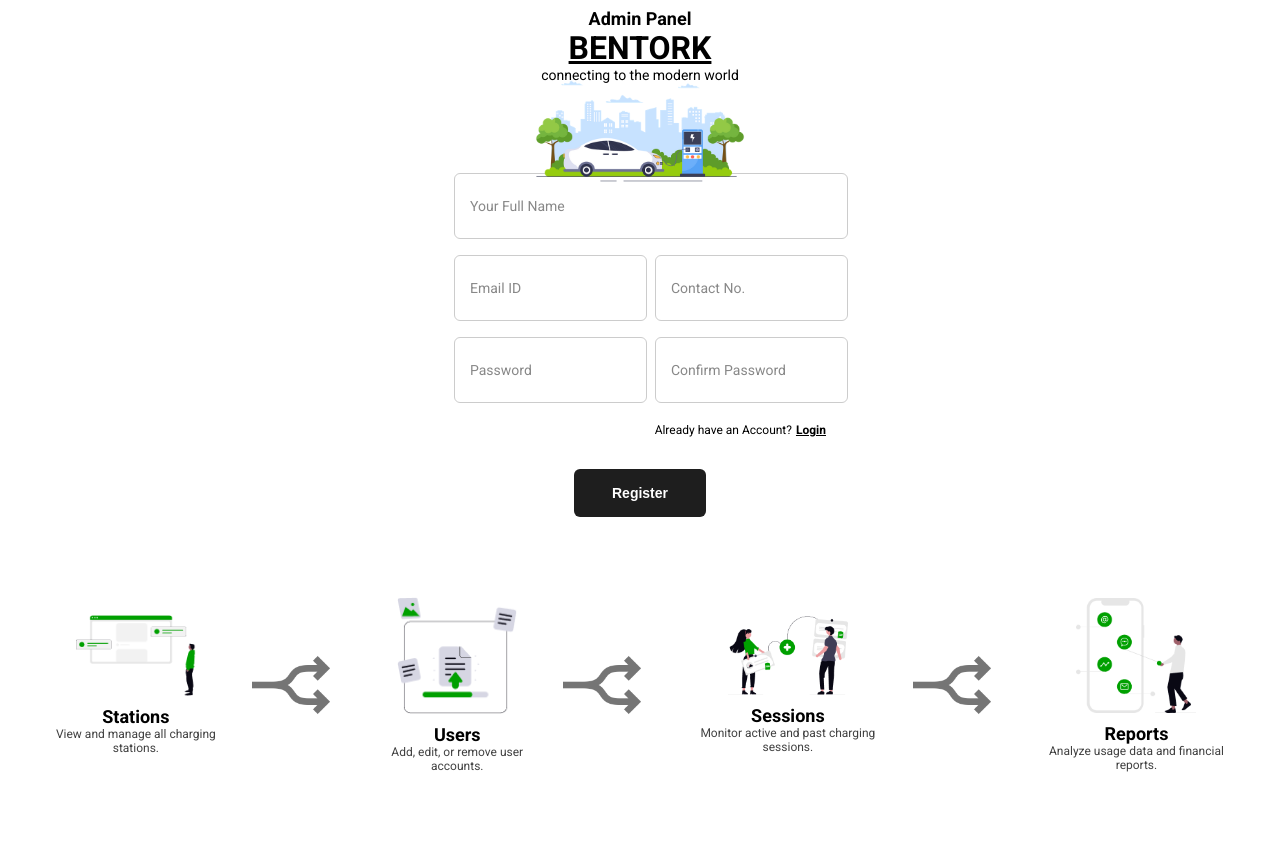
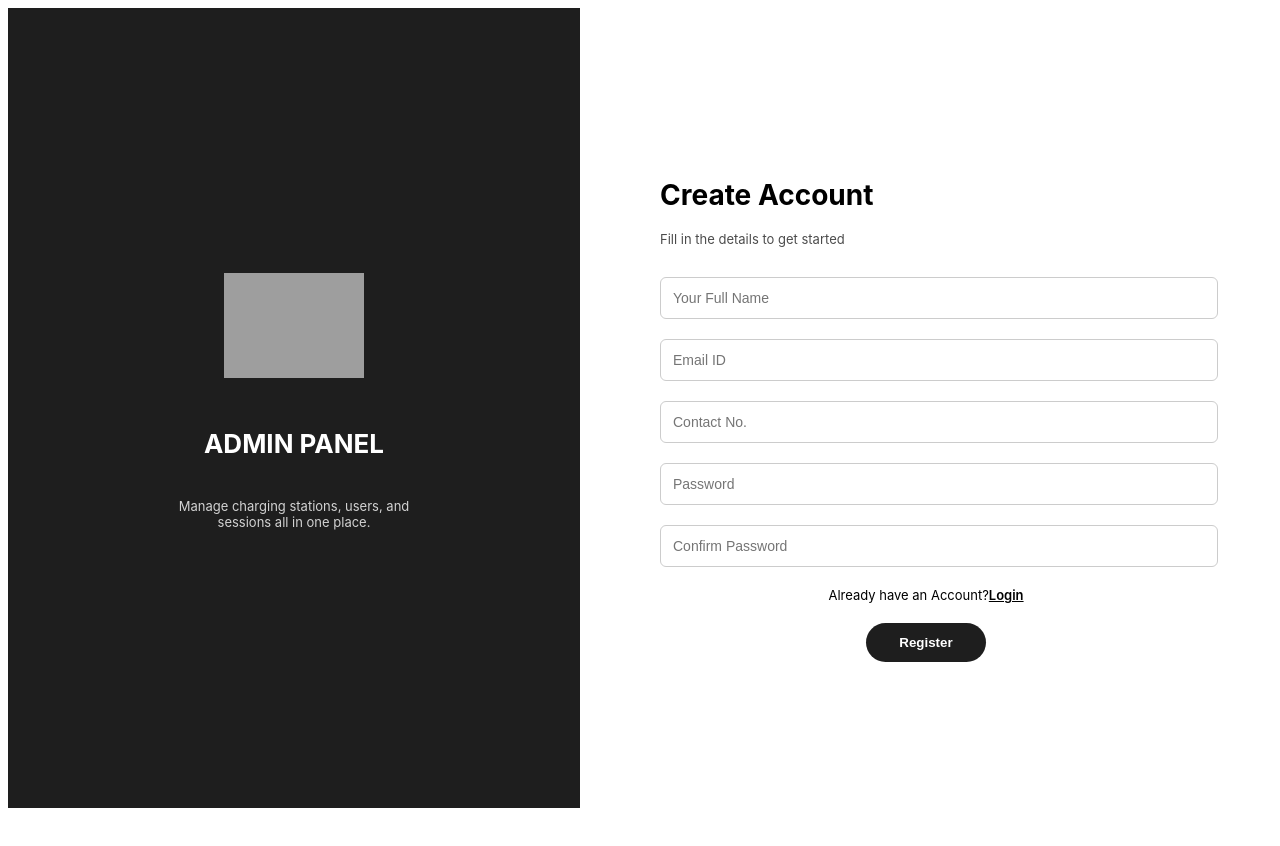
Before and after one commit to bentork5151/ev_charging_sys_frontend_web, a React (Vite) app in the folder Website/: page /AdminRegister in a window 1280 px wide. Shown: the top 846 px of the page. After the commit the page ends 816 px from the top, so only its background shows below. Built offline with nearby package versions, Linux system fonts and the light colour scheme; grey boxes are pictures that could not be loaded.

Commit message:
admin registration page changed (#19)
admin registration page changed

Co-authored-by: bentork5151 <tushar.bentork@gmail.com>

```diff
--- a/Website/src/components/admin/ChargerSearchBar.jsx
+++ b/Website/src/components/admin/ChargerSearchBar.jsx
@@ -36,9 +36,9 @@
       cursor: "pointer",
       color: "#0e0101ff",
       padding: "10px 20px",
-      fontSize: "15px",
+
     borderRadius: "20px",
-    padding:"10px",
+
     width:"150px"
 
 
--- a/Website/src/components/admin/SearchBar.jsx
+++ b/Website/src/components/admin/SearchBar.jsx
@@ -36,9 +36,9 @@
       cursor: "pointer",
       color: "#0e0101ff",
       padding: "10px 20px",
-      fontSize: "15px",
+
     borderRadius: "20px",
-    padding:"10px",
+
     width:"150px"
 
 
--- a/Website/src/pages/Admin/AdminRegister.jsx
+++ b/Website/src/pages/Admin/AdminRegister.jsx
@@ -1,87 +1,26 @@
-import { useState, useEffect } from "react";
+import { useState } from "react";
 import { useNavigate } from "react-router-dom";
-
-// ✅ Images
-import ElectricCar from "../../assets/images/electric_car_admin_panel.png";
-import stepStations from "../../assets/images/undraw_browsing-online_rozb.png";
-import stepUsers from "../../assets/images/undraw_files-uploading_qf8u.png";
-import stepSessions from "../../assets/images/undraw_group-project_kow1.png";
-import stepReports from "../../assets/images/undraw_mobile-marketing_7x7m.png";
-import arrowRight from "../../assets/images/arrow.png";
+// import bentork_logo from "/Users/apple/Desktop/ev_charging_sys_frontend_web/Website/src/assets/images/bentork_logo.png";   // <-- Your logo image
 
 export default function AdminRegister() {
   const navigate = useNavigate();
 
-  // 🧠 Form states
   const [fullName, setFullName] = useState("");
   const [emailValue, setEmailValue] = useState("");
   const [contactNo, setContactNo] = useState("");
   const [passwordValue, setPasswordValue] = useState("");
   const [confirmPassword, setConfirmPassword] = useState("");
 
-  // ✨ Focus animation states
-  const [focusedField, setFocusedField] = useState("");
-  const [isMobile, setIsMobile] = useState(false);
-
-  // 📱 Detect screen size
-  useEffect(() => {
-    const checkScreen = () => setIsMobile(window.innerWidth < 768);
-    checkScreen();
-    window.addEventListener("resize", checkScreen);
-    return () => window.removeEventListener("resize", checkScreen);
-  }, []);
-
-  // 🧩 Floating input field generator
-  const renderInput = ({ label, type, value, onChange, name }) => (
-    <div style={{ position: "relative", flex: 1, width: "100%" }}>
-      <label
-        style={{
-          position: "absolute",
-          left: "12px",
-          top: focusedField === name || value ? "-8px" : "50%",
-          transform:
-            focusedField === name || value ? "translateY(0)" : "translateY(-50%)",
-          fontSize: focusedField === name || value ? "12px" : isMobile ? "13px" : "14px",
-          color: focusedField === name ? "violet" : "#888",
-          background: "#fff",
-          padding: "0 4px",
-          zIndex: 1,
-          transition: "all 0.2s ease",
-        }}
-      >
-        {label}
-      </label>
-      <input
-        type={type}
-        value={value}
-        onChange={onChange}
-        onFocus={() => setFocusedField(name)}
-        onBlur={() => setFocusedField("")}
-        style={{
-          padding: "10px",
-          fontSize: isMobile ? "13px" : "14px",
-          border: focusedField === name ? "2px solid violet" : "1px solid #ccc",
-          borderRadius: "6px",
-          width: "100%",
-          height: "44px",
-          outline: "none",
-          transition: "border 0.2s ease",
-        }}
-      />
-    </div>
-  );
-
-  // ✅ Handle Registration
   const handleRegister = async (e) => {
     e.preventDefault();
 
     if (!fullName || !emailValue || !contactNo || !passwordValue || !confirmPassword) {
-      alert("Please fill in all required fields.");
+      alert("Please fill all fields.");
       return;
     }
 
     if (passwordValue !== confirmPassword) {
-      alert("Password and Confirm Password must match.");
+      alert("Passwords do not match!");
       return;
     }
 
@@ -89,7 +28,6 @@
       const response = await fetch("http://localhost:8080/api/admin/signup", {
         method: "POST",
         headers: { "Content-Type": "application/json" },
-        // ✅ Match backend field names
         body: JSON.stringify({
           name: fullName,
           email: emailValue,
@@ -99,244 +37,196 @@
       });
 
       const result = await response.text();
-      console.log("Backend Response:", result);
 
       if (!response.ok) {
-        alert(result || "Registration failed. Please try again.");
+        alert(result || "Registration failed");
         return;
       }
 
-      alert("Registration successful! Redirecting to login...");
+      alert("Registration successful!");
       navigate("/login");
-    } catch (error) {
-      console.error("Registration error:", error);
-      alert("Something went wrong. Please try again later.");
+    } catch (err) {
+      console.error(err);
+      alert("Something went wrong!");
     }
   };
 
   return (
-    <div
-      style={{
-        display: "flex",
-        flexDirection: "column",
-        alignItems: "center",
-        textAlign: "center",
-        fontFamily: "Roboto, sans-serif",
-        minHeight: "100vh",
-        paddingBottom: "100px",
-      }}
-    >
-      {/* 🧭 Header */}
-      <div>
-        <h1 style={{ fontSize: isMobile ? "16px" : "18px", fontWeight: "700", margin: 0 }}>
-          Admin Panel
-        </h1>
-        <h2
-          style={{
-            fontSize: isMobile ? "26px" : "32px",
-            fontWeight: "900",
-            textDecoration: "underline",
-            margin: 0,
-          }}
-        >
-          BENTORK
-        </h2>
-        <p style={{ fontSize: isMobile ? "12px" : "14px", color: "black", margin: 0 }}>
-          connecting to the modern world
-        </p>
-      </div>
+    <>
+      {/* INTERNAL CSS */}
+      <style>{`
+        .register-container {
+          display: flex;
+          height: 100vh;
+          font-family: Inter, sans-serif;
+        }
 
-      {/* 🚗 Electric Car Image */}
-      <img
-        src={ElectricCar}
-        alt="EV charging"
-        style={{
-          width: isMobile ? "180px" : "221px",
-          height: "auto",
-          position: "absolute",
-          top: "53px",
-          left: "50%",
-          transform: "translateX(-50%)",
-          zIndex: 9999,
-        }}
-      />
+        /* LEFT PANEL */
+        .left-panel {
+          width: 50%;
+          background: #1E1E1E;
+          color: white;
+          display: flex;
+          flex-direction: column;
+          justify-content: center;
+          align-items: center;
+          padding: 20px;
+        }
 
-      {/* 📝 Registration Form */}
-      <form
-        onSubmit={handleRegister}
-        style={{
-          display: "flex",
-          flexDirection: "column",
-          alignItems: "center",
-          gap: "16px",
-          marginTop: isMobile ? "100px" : "90px",
-          marginBottom: "20px",
-          width: "100%",
-          maxWidth: "372px",
-          padding: isMobile ? "0 12px" : "0",
-        }}
-      >
-        {renderInput({
-          label: "Your Full Name",
-          type: "text",
-          value: fullName,
-          onChange: (e) => setFullName(e.target.value),
-          name: "fullName",
-        })}
+        .logo-img {
+          width: 140px;
+          margin-bottom: 10px;
+        }
 
-        <div
-          style={{
-            display: "flex",
-            gap: "30px",
-            width: "100%",
-            flexDirection: isMobile ? "column" : "row",
-          }}
-        >
-          {renderInput({
-            label: "Email ID",
-            type: "email",
-            value: emailValue,
-            onChange: (e) => setEmailValue(e.target.value),
-            name: "email",
-          })}
 
-          {renderInput({
-            label: "Contact No.",
-            type: "tel",
-            value: contactNo,
-            onChange: (e) => setContactNo(e.target.value),
-            name: "contact",
-          })}
-        </div>
 
-        <div
-          style={{
-            display: "flex",
-            gap: "30px",
-            width: "100%",
-            flexDirection: isMobile ? "column" : "row",
-          }}
-        >
-          {renderInput({
-            label: "Password",
-            type: "password",
-            value: passwordValue,
-            onChange: (e) => setPasswordValue(e.target.value),
-            name: "password",
-          })}
+        .panel-heading {
+          margin-top: 40px;
+          font-size: 26px;
+        }
 
-          {renderInput({
-            label: "Confirm Password",
-            type: "password",
-            value: confirmPassword,
-            onChange: (e) => setConfirmPassword(e.target.value),
-            name: "confirmPassword",
-          })}
-        </div>
+        .panel-desc {
+          font-size: 13px;
+          opacity: 0.8;
+          max-width: 260px;
+          text-align: center;
+        }
 
-        {/* 🔗 Login Link */}
-        <div
-          style={{
-            fontSize: isMobile ? "11px" : "12px",
-            width: "100%",
-            display: "flex",
-            justifyContent: "right",
-            gap: "6px",
-            marginTop: "4px",
-          }}
-        >
-          <p style={{ margin: 0, color: "black" }}>
-            Already have an Account?
-            <span
-              onClick={() => navigate("/login")}
-              style={{
-                color: "black",
-                fontWeight: "600",
-                textDecoration: "underline",
-                marginLeft: "4px",
-                cursor: "pointer",
-              }}
-            >
-              Login
-            </span>
+        /* RIGHT PANEL */
+        .right-panel {
+          width: 50%;
+          background: white;
+          display: flex;
+          flex-direction: column;
+          justify-content: center;
+          padding: 40px 80px;
+        }
+
+        .title {
+          font-size: 28px;
+          margin-bottom: 6px;
+        }
+
+        .subtitle {
+          font-size: 13px;
+          margin-bottom: 30px;
+          opacity: 0.7;
+        }
+
+        .reg-form {
+          display: flex;
+          flex-direction: column;
+          gap: 20px;
+        }
+
+        .reg-input {
+          padding: 12px;
+          width: 100%;
+          font-size: 14px;
+          border: 1px solid #ccc;
+          border-radius: 6px;
+          outline: none;
+        }
+
+        .login-text {
+          font-size: 13px;
+          text-align: right;
+           margin: 0 auto;
+        }
+
+        .login-text span {
+
+          text-decoration: underline;
+          cursor: pointer;
+          font-weight: 600;
+        }
+
+        .reg-button {
+  width: 120px;
+  padding: 12px;
+  background: #1E1E1E;
+  color: white;
+  border: none;
+  border-radius: 20px;
+  cursor: pointer;
+  font-weight: 600;
+  margin: 0 auto;
+  display: block;
+}
+      `}</style>
+
+      {/* PAGE LAYOUT */}
+      <div className="register-container">
+
+        {/* LEFT SECTION */}
+        <div className="left-panel">
+          <img src={"https://raw.githubusercontent.com/bentork5151/assets/refs/heads/main/Logo/logo_inverted.png  "} alt="Bentork Logo" className="logo-img" />
+
+
+          <h3 className="panel-heading">ADMIN PANEL</h3>
+          <p className="panel-desc">
+            Manage charging stations, users, and sessions all in one place.
           </p>
         </div>
 
-        <button
-          type="submit"
-          style={{
-            width: isMobile ? "100%" : "132px",
-            height: "48px",
-            marginTop: "16px",
-            borderRadius: "6px",
-            padding: "12px 28px",
-            background: "#1E1E1E",
-            color: "white",
-            fontSize: isMobile ? "13px" : "14px",
-            fontWeight: "600",
-            border: "none",
-            cursor: "pointer",
-            transition: "all 250ms ease",
-          }}
-        >
-          Register
-        </button>
-      </form>
+        {/* RIGHT SECTION */}
+        <div className="right-panel">
+          <h2 className="title">Create Account</h2>
+          <p className="subtitle">Fill in the details to get started</p>
 
-      {/* 🧭 Admin Flow Section */}
-      <div
-        style={{
-          marginTop: "40px",
-          display: "flex",
-          flexDirection: isMobile ? "column" : "row",
-          alignItems: "center",
-          justifyContent: "center",
-          gap: "40px",
-          width: "100%",
-          maxWidth: "1200px",
-          padding: "20px 12px",
-          textAlign: "center",
-        }}
-      >
-        {[
-          { img: stepStations, title: "Stations", desc: "View and manage all charging stations." },
-          { img: stepUsers, title: "Users", desc: "Add, edit, or remove user accounts." },
-          { img: stepSessions, title: "Sessions", desc: "Monitor active and past charging sessions." },
-          { img: stepReports, title: "Reports", desc: "Analyze usage data and financial reports." },
-        ].map((step, index, arr) => (
-          <div
-            key={index}
-            style={{
-              display: "flex",
-              alignItems: "center",
-              textAlign: "center",
-              gap: "20px",
-              flexDirection: isMobile ? "column" : "row",
-            }}
-          >
-            <div style={{ display: "flex", flexDirection: "column", alignItems: "center" }}>
-              <img
-                src={step.img}
-                alt={step.title}
-                style={{
-                  width: isMobile ? "80px" : "120px",
-                  height: "auto",
-                  marginBottom: "10px",
-                }}
-              />
-              <p style={{ fontFamily: "Roboto", fontWeight: 600, fontSize: "18px", margin: "0", color: "#000" }}>
-                {step.title}
-              </p>
-              <p style={{ fontFamily: "Roboto", fontWeight: 400, fontSize: "12px", margin: "0", color: "#000000BF" }}>
-                {step.desc}
-              </p>
+          <form className="reg-form" onSubmit={handleRegister}>
+
+            <input
+              className="reg-input"
+              type="text"
+              placeholder="Your Full Name"
+              value={fullName}
+              onChange={(e) => setFullName(e.target.value)}
+            />
+
+            <input
+              className="reg-input"
+              type="email"
+              placeholder="Email ID"
+              value={emailValue}
+              onChange={(e) => setEmailValue(e.target.value)}
+            />
+
+            <input
+              className="reg-input"
+              type="tel"
+              placeholder="Contact No."
+              value={contactNo}
+              onChange={(e) => setContactNo(e.target.value)}
+            />
+
+            <input
+              className="reg-input"
+              type="password"
+              placeholder="Password"
+              value={passwordValue}
+              onChange={(e) => setPasswordValue(e.target.value)}
+            />
+
+            <input
+              className="reg-input"
+              type="password"
+              placeholder="Confirm Password"
+              value={confirmPassword}
+              onChange={(e) => setConfirmPassword(e.target.value)}
+            />
+
+            <div className="login-text">
+              Already have an Account?
+              <span onClick={() => navigate("/login")}>Login</span>
             </div>
-            {!isMobile && index < arr.length - 1 && (
-              <img src={arrowRight} alt="Arrow" style={{ width: "80px", height: "auto" }} />
-            )}
-          </div>
-        ))}
+
+            <button className="reg-button" type="submit">
+              Register
+            </button>
+          </form>
+        </div>
       </div>
-    </div>
+    </>
   );
 }
--- a/Website/src/pages/Admin/Stations.jsx
+++ b/Website/src/pages/Admin/Stations.jsx
@@ -2,7 +2,7 @@
 import { useNavigate } from "react-router-dom";
 import AddStation from "./form/AddStation";
 
-import totalIcon from "../../assets/icons/stationicon/Vector.svg";
+// import totalIcon from "../../assets/icons/stationicon/Vector.svg";
 import activeIcon from "../../assets/icons/stationicon/green.svg";
 import uptimeIcon from "../../assets/icons/stationicon/yellow.svg";
 import errorIcon from "../../assets/icons/stationicon/red.svg";
@@ -192,7 +192,7 @@
           {/* Summary Cards */}
           <div style={{ display: "flex", justifyContent: "center", marginBottom: "20px" }}>
             <div style={{ display: "flex", gap: "20px", maxWidth: "1106px", width: "100%" }}>
-              <Card title="Total Stations" value={summaryData.totalStations} icon={totalIcon} />
+            <Card title="Active Stations" value={summaryData.activeStations} icon="https://raw.githubusercontent.com/bentork5151/assets/19d62ecada81d6658614b7da7360f863b727105a/Illustrations/electric-car-8397254_1280.png" />
               <Card title="Active Stations" value={summaryData.activeStations} icon={activeIcon} />
               <Card title="Average Uptime" value={summaryData.averageUptime} icon={uptimeIcon} />
               <Card title="Error Today" value={summaryData.errorToday} icon={errorIcon} />
--- a/Website/vite.config.js
+++ b/Website/vite.config.js
@@ -3,12 +3,18 @@
 
 export default defineConfig({
   plugins: [react()],
+
   server: {
+
     proxy: {
+
       "/api": {
         target: "http://localhost:8080",
         changeOrigin: true,
         secure: false,
+          build: {
+    chunkSizeWarningLimit: 2000   // increase limit (default is 500)
+  }
       },
     },
   },
```
